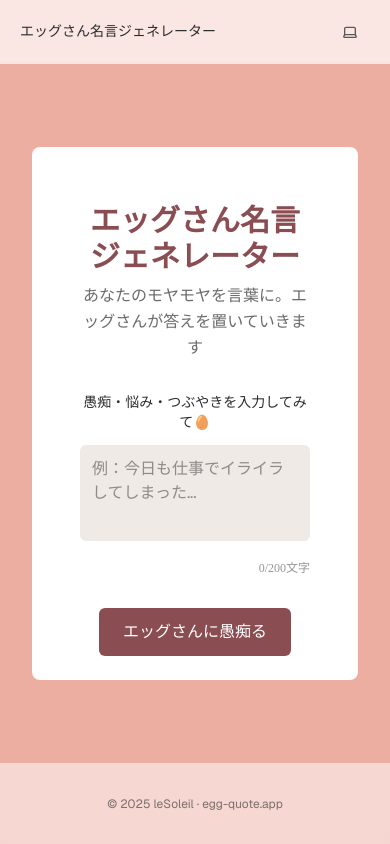
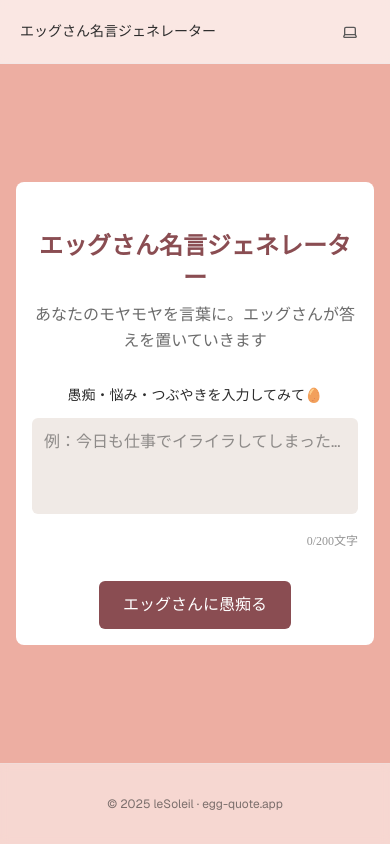
Before and after one commit to soleilysoleily-pixel/egg-word, a Next.js app in the folder egg-word/: page / in a window 390 px wide. Built offline with nearby package versions, Linux system fonts and the light colour scheme; no server answers.

Commit message:
スマホレスポンス

```diff
--- a/egg-word/app/page.tsx
+++ b/egg-word/app/page.tsx
@@ -147,9 +147,9 @@ export default function Home() {
           </div>
         </nav>
 
-        <div className="flex-1 flex flex-col items-center justify-center max-w-4xl p-8 w-full">
+        <div className="flex-1 flex flex-col items-center justify-center max-w-4xl p-4 md:p-6 lg:p-8 w-full">
           {/* メインアプリカード */}
-          <div className="bg-white rounded-lg px-12 py-6 w-full max-w-3xl">
+          <div className="bg-white rounded-lg px-4 py-4 md:px-8 md:py-5 lg:px-12 lg:py-6 w-full max-w-3xl">
             {/* メイン生成エリア */}
             <div className="w-full space-y-8">
             {/* タイトル */}
@@ -159,7 +159,7 @@ export default function Home() {
               animate={{ opacity: 1, y: 0 }}
               transition={{ duration: 0.6 }}
             >
-              <h1 className="text-3xl font-sans font-bold text-feminine-pink">
+              <h1 className="text-2xl md:text-3xl font-sans font-bold text-feminine-pink">
                 エッグさん名言ジェネレーター
               </h1>
               <p className="text-feminine-text/70 leading-relaxed font-sans">
@@ -172,7 +172,7 @@ export default function Home() {
               {(isLoading || quote !== "エッグさんの殻の中") && (
                 <motion.div
                   ref={quoteRef}
-                  className="rounded-lg px-12 py-16 min-h-[320px] flex flex-col justify-between relative"
+                  className="rounded-lg px-4 py-12 md:px-8 md:py-14 lg:px-12 lg:py-16 min-h-[280px] md:min-h-[300px] lg:min-h-[320px] flex flex-col justify-between relative"
                   initial={{ opacity: 0, y: 30, scale: 0.95, backgroundColor: "#ffffff" }}
                   animate={{
                     opacity: 1,
@@ -212,14 +212,14 @@ export default function Home() {
                 ) : (
                   <AnimatePresence mode="wait">
                     <motion.div
-                      className="w-full px-12 pr-32"
+                      className="w-full px-4 pr-20 md:px-8 md:pr-24 lg:px-12 lg:pr-32"
                       initial={{ opacity: 0, y: 20 }}
                       animate={{ opacity: 1, y: 0 }}
                       exit={{ opacity: 0, y: -20 }}
                       transition={{ duration: 0.5 }}
                       key={quote}
                     >
-                      <p className="text-2xl text-left leading-relaxed whitespace-pre-line font-sans text-white" style={{wordBreak: 'keep-all', overflowWrap: 'break-word', lineHeight: '2.0', hangingPunctuation: 'force-end'}}>
+                      <p className="text-lg md:text-xl lg:text-2xl text-left leading-relaxed whitespace-pre-line font-sans text-white" style={{wordBreak: 'keep-all', overflowWrap: 'break-word', lineHeight: '1.8', hangingPunctuation: 'force-end'}}>
                         {convertText(formatQuoteText(quote))}
                       </p>
                     </motion.div>
@@ -231,7 +231,7 @@ export default function Home() {
               <AnimatePresence>
                 {quote !== "エッグさんの殻の中" && !isLoading && !error && (
                   <motion.div
-                    className="absolute bottom-6 right-6 w-32 h-32"
+                    className="absolute bottom-4 right-4 w-20 h-20 md:bottom-6 md:right-6 md:w-28 md:h-28 lg:w-32 lg:h-32"
                     initial={{ opacity: 0, scale: 0.5, rotate: -10 }}
                     animate={{ opacity: 1, scale: 1, rotate: 0 }}
                     exit={{ opacity: 0, scale: 0.5 }}
```
